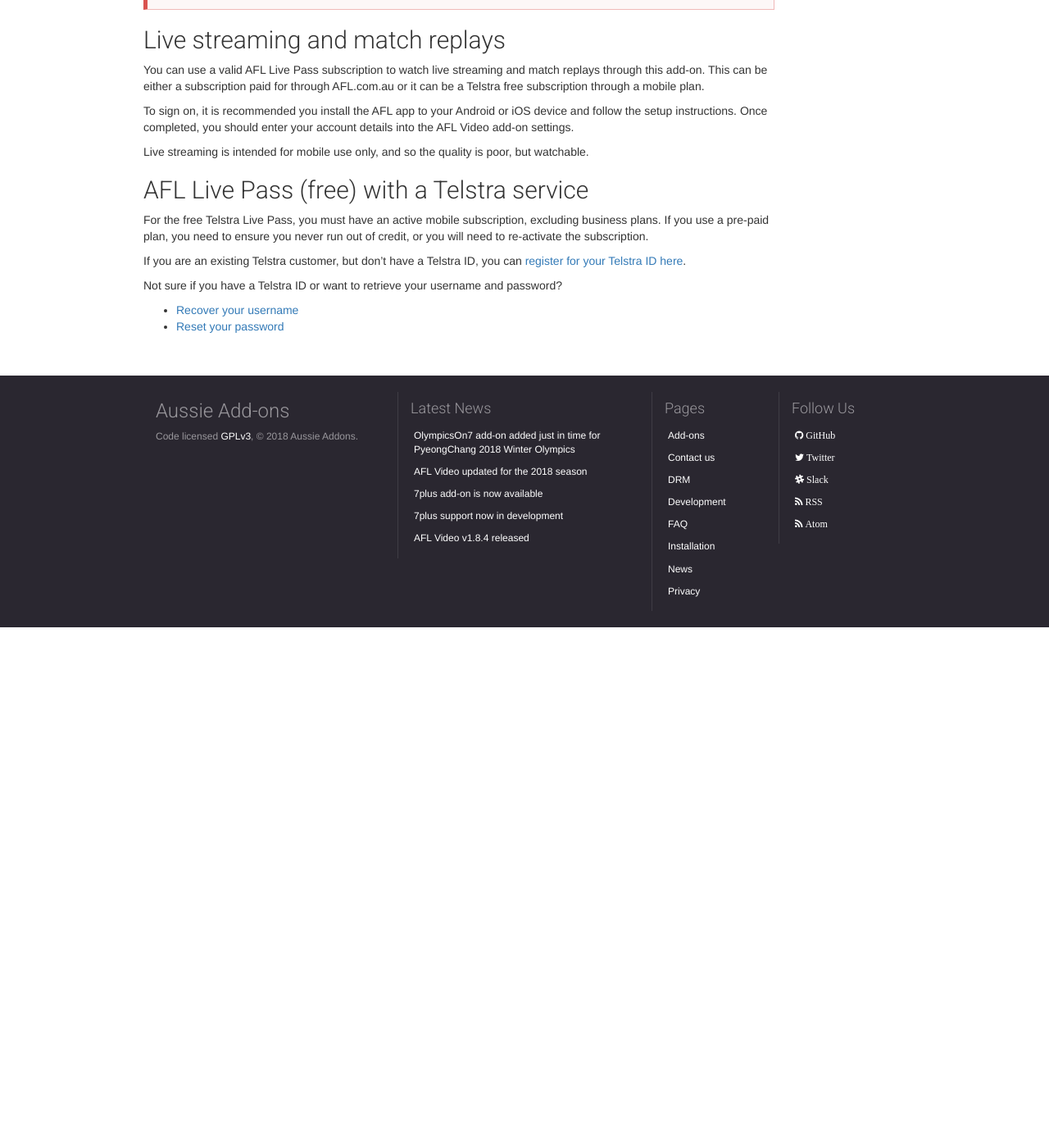
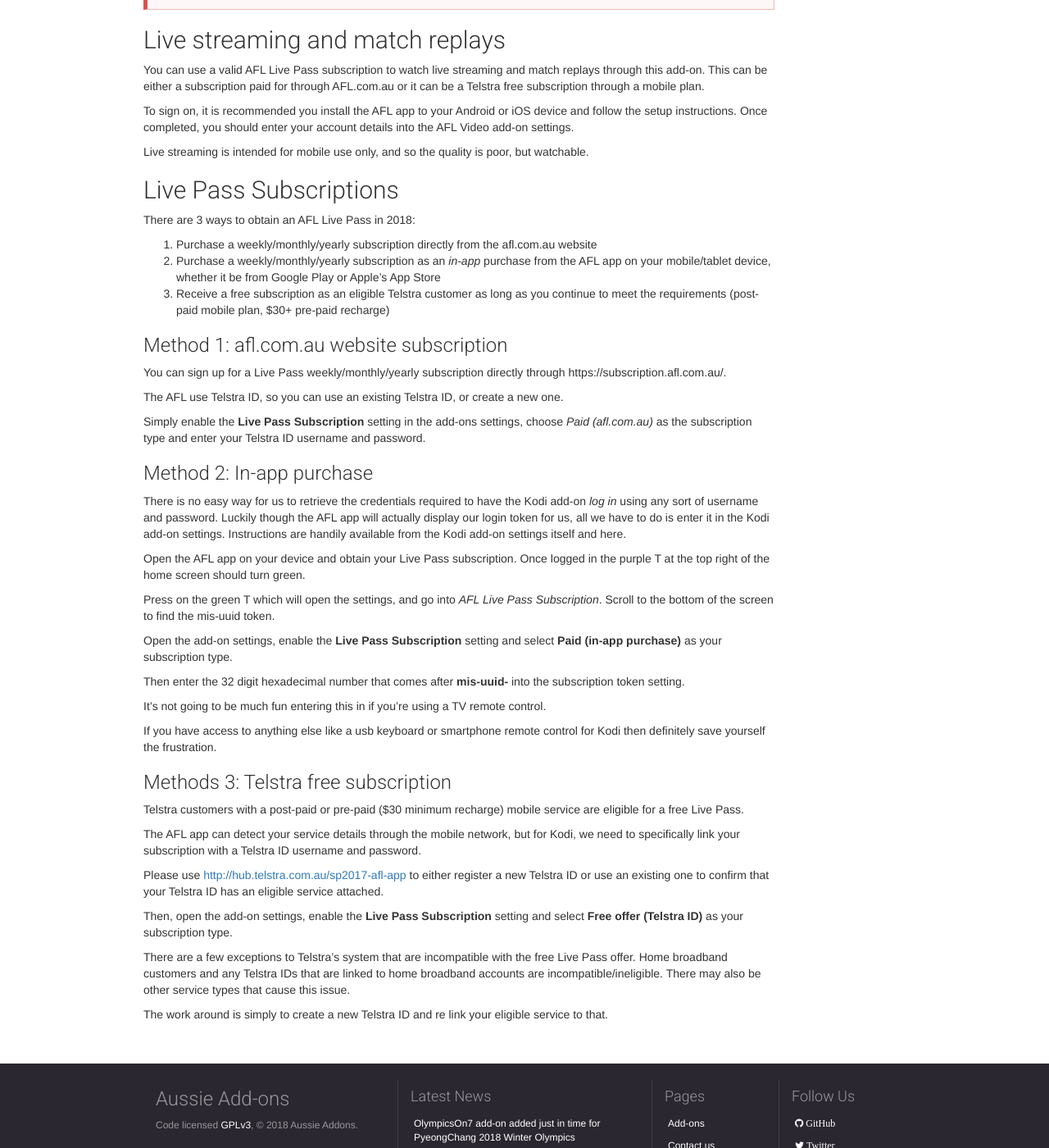
Before and after one commit to aussieaddons/web, a Jekyll site: the page built from _addons/afl.md, in a window 1280 px wide and 1400 px high, scrolled down 545 px. Shown: the whole window at 82% size. Built offline with Jekyll 4.4.1, drawn with Linux system fonts in a browser that asks for light colours; nearby versions of some CDN libraries; before the commit the page ends 1310 px from its top, so only the background shows below that.

Commit message:
Update instructions for AFL addon subscription

```diff
--- a/_addons/afl.md
+++ b/_addons/afl.md
@@ -16,26 +16,76 @@ AFL Video is fully supported, with the following functionality:
 
 <div class="bs-callout bs-callout-danger">
   <h4>Kodi version requirement</h4>
-  You will need to use at least Kodi v17 for this to function correctly, due to the HTTPS encryption enforced on the streaming servers.
+  You will need to use at least Kodi v17 for this to function correctly, due to the
+  HTTPS encryption enforced on the streaming servers.
 </div>
 
 
 ## Live streaming and match replays
+You can use a valid AFL Live Pass subscription to watch live streaming and match
+replays through this add-on. This can be either a subscription paid for through AFL.com.au
+or it can be a Telstra free subscription through a mobile plan.
 
-You can use a valid AFL Live Pass subscription to watch live streaming and match replays through this add-on. This can be either a subscription paid for through AFL.com.au or it can be a Telstra free subscription through a mobile plan.
-
-To sign on, it is recommended you install the AFL app to your Android or iOS device and follow the setup instructions. Once completed, you should enter your account details into the AFL Video add-on settings.
+To sign on, it is recommended you install the AFL app to your Android or iOS device
+and follow the setup instructions. Once completed, you should enter your account details
+into the AFL Video add-on settings.
 
 Live streaming is intended for mobile use only, and so the quality is poor, but watchable.
 
 
-## AFL Live Pass (free) with a Telstra service
+## Live Pass Subscriptions
+There are 3 ways to obtain an AFL Live Pass in 2018:
 
-For the free Telstra Live Pass, you must have an active mobile subscription, excluding business plans. If you use a pre-paid plan, you need to ensure you never run out of credit, or you will need to re-activate the subscription.
+1. Purchase a weekly/monthly/yearly subscription directly from the afl.com.au website
+2. Purchase a weekly/monthly/yearly subscription as an _in-app_ purchase from the
+AFL app on your mobile/tablet device,
+whether it be from Google Play or Apple's App Store
+3. Receive a free subscription as an eligible Telstra customer as long as you continue to meet the requirements (post-paid mobile plan, $30+ pre-paid recharge)
 
-If you are an existing Telstra customer, but don't have a Telstra ID, you can [register for your Telstra ID here](https://id.telstra.com.au/register?red=/register).
+### Method 1: afl.com.au website subscription
+You can sign up for a Live Pass weekly/monthly/yearly subscription directly through https://subscription.afl.com.au/.
 
-Not sure if you have a Telstra ID or want to retrieve your username and password?
+The AFL use Telstra ID, so you can use an existing Telstra ID, or create a new one.
 
- - [Recover your username](https://myacct.telstra.com/forgottenUsername?execution=e1s1)
- - [Reset your password](https://myacct.telstra.com/forgottenPassword?execution=e2s1)
+Simply enable the **Live Pass Subscription** setting in the add-ons settings,
+choose *Paid (afl.com.au)* as the subscription type and enter your Telstra ID
+username and password.
+
+### Method 2: In-app purchase
+There is no easy way for us to retrieve the credentials required to have the Kodi add-on _log in_ using any sort of username and password.
+Luckily though the AFL app will actually display our login token for us, all we have to do is enter it in the Kodi add-on settings.
+Instructions are handily available from the Kodi add-on settings itself and here.
+
+Open the AFL app on your device and obtain your Live Pass subscription.
+Once logged in the purple T at the top right of the home screen should turn green.
+
+Press on the green T which will open the settings, and go into _AFL Live Pass Subscription_.
+Scroll to the bottom of the screen to find the mis-uuid token.
+
+Open the add-on settings, enable the **Live Pass Subscription** setting and select **Paid (in-app purchase)** as your subscription type.
+
+Then enter the 32 digit hexadecimal number that comes after **mis-uuid-** into the subscription token setting.
+
+It's not going to be much fun entering this in if you're using a TV remote control.
+
+If you have access to anything else like a usb keyboard or smartphone remote control for Kodi then definitely save yourself the frustration.
+
+
+
+### Methods 3: Telstra free subscription
+Telstra customers with a post-paid or pre-paid ($30 minimum recharge) mobile service are eligible for a free Live Pass.
+
+The AFL app can detect your service details through the mobile network, but for Kodi, we need to specifically
+link your subscription with a Telstra ID username and password.
+
+Please use [http://hub.telstra.com.au/sp2017-afl-app](http://hub.telstra.com.au/sp2017-afl-app) to either
+register a new Telstra ID or use an existing one to confirm that your Telstra ID has an eligible service attached.
+
+Then, open the add-on settings, enable the **Live Pass Subscription** setting and
+select **Free offer (Telstra ID)** as your subscription type.
+
+There are a few exceptions to Telstra's system that are incompatible with the free Live Pass offer.
+Home broadband customers and any Telstra IDs that are linked to home broadband accounts are incompatible/ineligible.
+There may also be other service types that cause this issue.
+
+The work around is simply to create a new Telstra ID and re link your eligible service to that.
```
